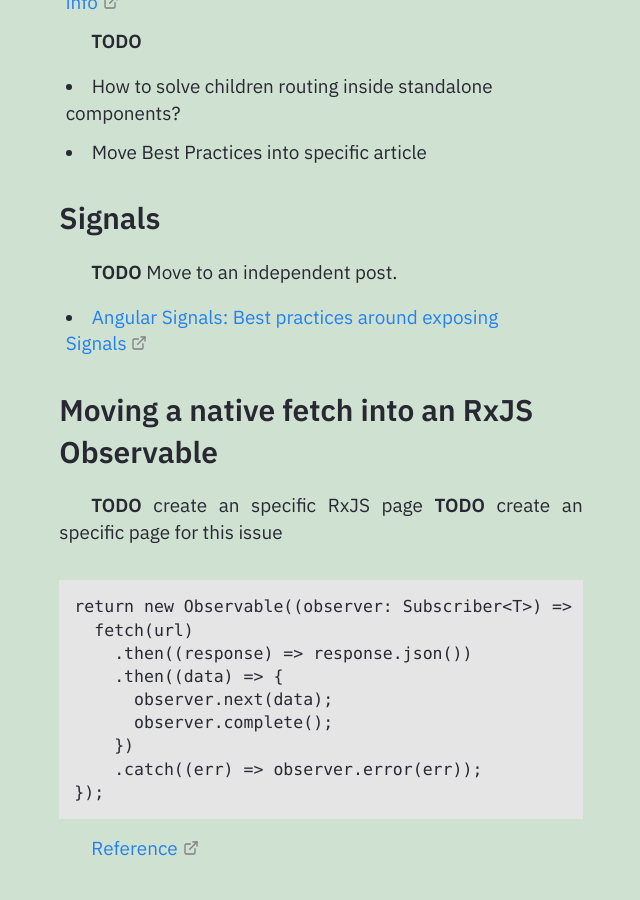
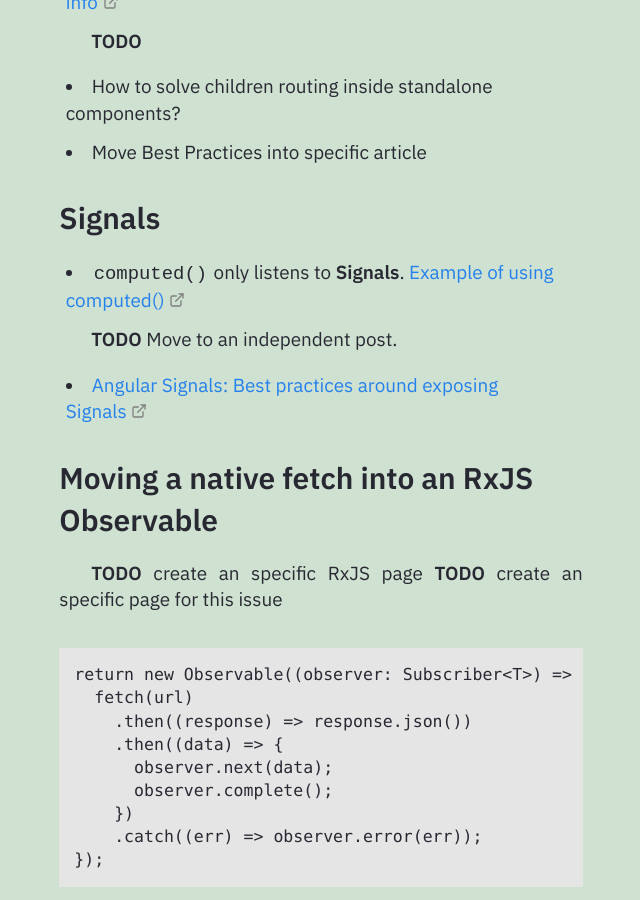
Before and after one commit to Gorzas/gorzas.github.io, a Jekyll site: the page built from _notes/Public/tech/Angular/Angular.md, in a window 1280 px wide and 900 px high, scrolled down 797 px. Shown: the whole window, without its empty margins (319-959 px from the left). Built offline with Jekyll 4.4.1, drawn with Linux system fonts in a browser that asks for light colours; part of the change alters nothing that is shown.

Commit message:
Update Angular.md

```diff
--- a/_notes/Public/tech/Angular/Angular.md
+++ b/_notes/Public/tech/Angular/Angular.md
@@ -3,7 +3,7 @@ title: Angular
 feed: show
 tags: javascript typescript angular
 date: 21-01-2025
-updated: 28-11-2025
+updated: 12-05-2026
 type: note
 growth: seedlings
 ---
@@ -26,6 +26,8 @@ growth: seedlings
 - Move Best Practices into specific article
 
 ## Signals
+
+- `computed()` only listens to **Signals**. [Example of using computed()](https://sagarsnath.medium.com/deep-dive-into-computed-effect-and-linkedsignal-in-angular-signals-ebe416d5e4cc)
 
 **TODO** Move to an independent post.
 
```
